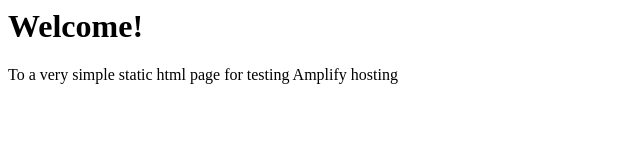
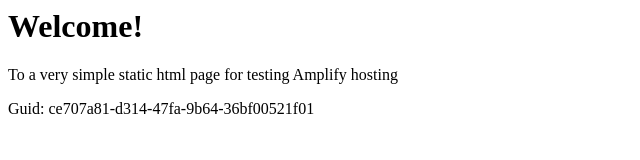
Before and after one commit to aws-aemilia-iad/Github-PR-Commit-Integration-Test-DoNotTouch-GitHubAutoBuildCanaryTest-v1-gamma-us-east-1, a website: page src/index.html in a window 1280 px wide. Shown: the whole page, without its empty margins (0-640 px from the left). Drawn offline with Linux system fonts and the light colour scheme.

Commit message:
commit from integ tests

```diff
--- a/src/index.html
+++ b/src/index.html
@@ -1,3 +1,5 @@
+
+
 <html lang="en">
 
 <head>
@@ -10,6 +12,6 @@
 <body>
     <h1>Welcome!</h1>
     <p>To a very simple static html page for testing Amplify hosting</p>
-</body>
+    <p>Guid: ce707a81-d314-47fa-9b64-36bf00521f01</p></body>
 
 </html>
```
